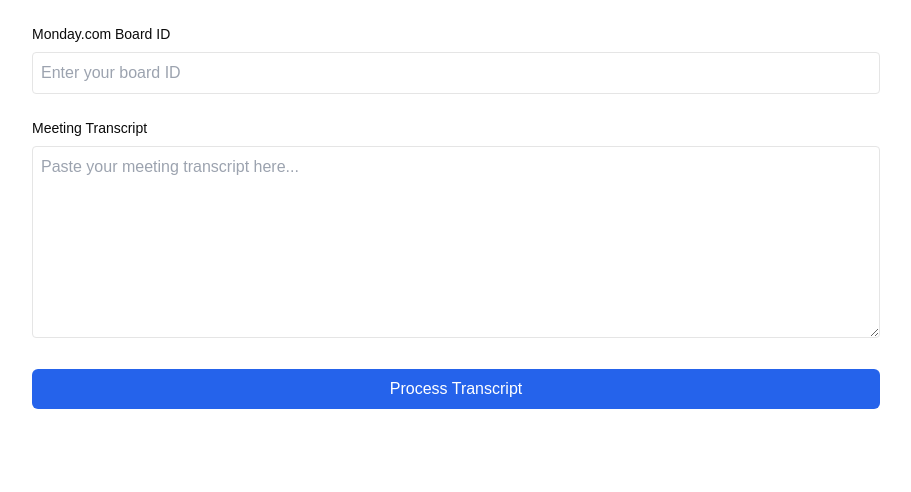
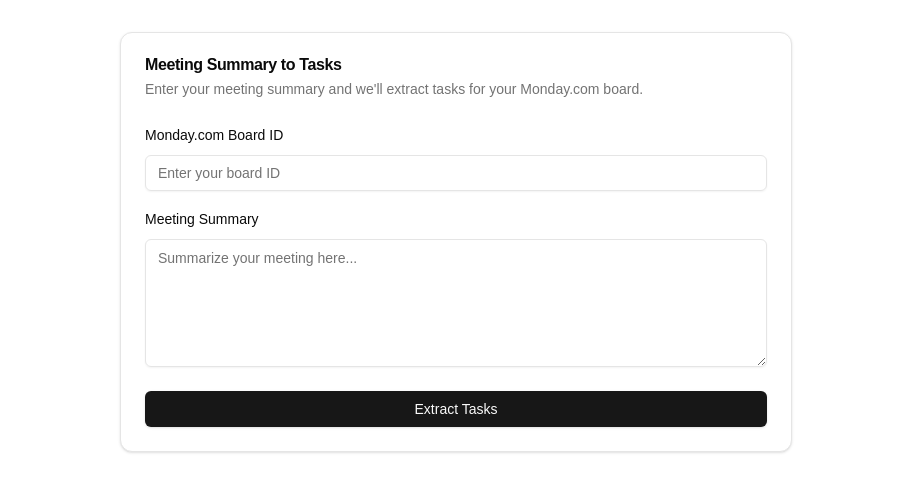
Before and after one commit to anujsb/transcript-to-task-app, a Next.js app: page / in a window 1280 px wide. Shown: the top 492 px of the page, without its empty margins (184-1095 px from the left). Built offline with nearby package versions, Linux system fonts and the light colour scheme.

Commit message:
ui change

```diff
--- a/package.json
+++ b/package.json
@@ -13,6 +13,7 @@
     "@google-cloud/local-auth": "2.1.0",
     "@google/generative-ai": "^0.21.0",
     "@mondaycom/apps-sdk": "^3.1.0",
+    "@radix-ui/react-label": "^2.1.1",
     "@radix-ui/react-slot": "^1.1.1",
     "class-variance-authority": "^0.7.1",
     "clsx": "^2.1.1",
--- a/src/components/TranscriptProcessor.tsx
+++ b/src/components/TranscriptProcessor.tsx
@@ -1,267 +1,37 @@
-// // "use client";
-// // import { useState } from "react";
-// // import { Card, CardHeader, CardTitle, CardContent } from "@/components/ui/card";
+"use client"
 
-// // const TranscriptProcessor = () => {
-// //   const [transcript, setTranscript] = useState("");
-// //   const [boardId, setBoardId] = useState("");
-// //   const [loading, setLoading] = useState(false);
-// //   const [result, setResult] = useState(null);
-
-// //   const handleSubmit = async (e) => {
-// //     e.preventDefault();
-// //     setLoading(true);
-// //     setResult(null);
-
-// //     try {
-// //       const response = await fetch("/api/process-transcript", {
-// //         method: "POST",
-// //         headers: {
-// //           "Content-Type": "application/json",
-// //         },
-// //         body: JSON.stringify({ transcript, boardId }),
-// //       });
-
-// //       if (!response.ok) {
-// //         throw new Error(`Error: ${response.statusText}`);
-// //       }
-
-// //       const data = await response.json();
-// //       setResult(data);
-// //     } catch (error) {
-// //       console.error("Error:", error);
-// //       setResult({ error: "Failed to process transcript. Please try again later." });
-// //     } finally {
-// //       setLoading(false);
-// //     }
-// //   };
-
-// //   return (
-// //     <Card className="w-full max-w-2xl mx-auto mt-8">
-// //       <CardHeader>
-// //         <CardTitle>Meeting Transcript to Tasks</CardTitle>
-// //       </CardHeader>
-// //       <CardContent>
-// //         <form onSubmit={handleSubmit} className="space-y-4">
-// //           <div>
-// //             <label className="block text-sm font-medium mb-2">
-// //               Monday.com Board ID
-// //             </label>
-// //             <input
-// //               type="text"
-// //               value={boardId}
-// //               onChange={(e) => setBoardId(e.target.value)}
-// //               className="w-full p-2 border rounded"
-// //               required
-// //             />
-// //           </div>
-// //           <div>
-// //             <label className="block text-sm font-medium mb-2">
-// //               Meeting Transcript
-// //             </label>
-// //             <textarea
-// //               value={transcript}
-// //               onChange={(e) => setTranscript(e.target.value)}
-// //               className="w-full p-2 border rounded h-48"
-// //               required
-// //             />
-// //           </div>
-// //           <button
-// //             type="submit"
-// //             disabled={loading}
-// //             className="w-full bg-blue-500 text-white p-2 rounded hover:bg-blue-600 disabled:bg-gray-400"
-// //           >
-// //             {loading ? "Processing..." : "Create Tasks"}
-// //           </button>
-// //         </form>
-
-// //         {result && (
-// //           <div className="mt-4">
-// //             {result.error ? (
-// //               <div className="text-red-600">
-// //                 <strong>Error:</strong> {result.error}
-// //               </div>
-// //             ) : (
-// //               <div>
-// //                 <h3 className="font-medium">Created Tasks:</h3>
-// //                 <pre className="mt-2 p-4 bg-gray-100 rounded overflow-auto">
-// //                   {JSON.stringify(result, null, 2)}
-// //                 </pre>
-// //               </div>
-// //             )}
-// //           </div>
-// //         )}
-// //       </CardContent>
-// //     </Card>
-// //   );
-// // };
-
-// // export default TranscriptProcessor;
-// "use client"
-// import { useState } from 'react';
-// import { Upload } from 'lucide-react';
-
-// interface Task {
-//   title: string;
-//   description: string;
-//   assignee?: string;
-//   dueDate?: string;
-//   priority?: string;
-// }
-
-// export default function TranscriptProcessor() {
-//   const [loading, setLoading] = useState(false);
-//   const [error, setError] = useState<string | null>(null);
-//   const [tasks, setTasks] = useState<Task[]>([]);
-//   const [boardId, setBoardId] = useState('');
-
-//   const handleSubmit = async (event: React.FormEvent<HTMLFormElement>) => {
-//     event.preventDefault();
-//     setLoading(true);
-//     setError(null);
-
-//     const formData = new FormData(event.currentTarget);
-//     const file = formData.get('transcript') as File;
-
-//     if (!file || !boardId) {
-//       setError('Please provide both a transcript file and board ID');
-//       setLoading(false);
-//       return;
-//     }
-
-//     try {
-//       const text = await file.text();
-//       const response = await fetch('/api/process-transcript', {
-//         method: 'POST',
-//         headers: {
-//           'Content-Type': 'application/json',
-//         },
-//         body: JSON.stringify({
-//           transcript: text,
-//           boardId,
-//         }),
-//       });
-
-//       if (!response.ok) {
-//         const errorData = await response.json();
-//         throw new Error(errorData.error || 'Failed to process transcript');
-//       }
-
-//       const data = await response.json();
-//       setTasks(data.tasks);
-//     } catch (err) {
-//       setError(err instanceof Error ? err.message : 'An unexpected error occurred');
-//       console.error('Error processing transcript:', err);
-//     } finally {
-//       setLoading(false);
-//     }
-//   };
-
-//   return (
-//     <div className="max-w-4xl mx-auto p-6">
-//       <form onSubmit={handleSubmit} className="space-y-6">
-//         <div>
-//           <label htmlFor="boardId" className="block text-sm font-medium mb-2">
-//             Monday.com Board ID
-//           </label>
-//           <input
-//             id="boardId"
-//             type="text"
-//             value={boardId}
-//             onChange={(e) => setBoardId(e.target.value)}
-//             className="w-full p-2 border rounded focus:ring-2 focus:ring-blue-500"
-//             placeholder="Enter your board ID"
-//           />
-//         </div>
-
-//         <div className="border-2 border-dashed rounded-lg p-8 text-center">
-//           <label className="cursor-pointer block">
-//             <input
-//               type="file"
-//               name="transcript"
-//               accept=".txt,.doc,.docx,.pdf"
-//               className="hidden"
-//               onChange={() => setError(null)}
-//             />
-//             <Upload className="mx-auto h-12 w-12 text-gray-400" />
-//             <p className="mt-2">Upload meeting transcript</p>
-//           </label>
-//         </div>
-
-//         {error && (
-//           <div className="p-4 bg-red-50 text-red-600 rounded-md">
-//             {error}
-//           </div>
-//         )}
-
-//         <button
-//           type="submit"
-//           disabled={loading}
-//           className="w-full py-2 px-4 bg-blue-600 text-white rounded-md hover:bg-blue-700 disabled:opacity-50"
-//         >
-//           {loading ? 'Processing...' : 'Process Transcript'}
-//         </button>
-//       </form>
-
-//       {tasks.length > 0 && (
-//         <div className="mt-6">
-//           <h3 className="text-lg font-semibold mb-4">Extracted Tasks:</h3>
-//           <div className="space-y-4">
-//             {tasks.map((task, index) => (
-//               <div key={index} className="p-4 border rounded bg-white shadow-sm">
-//                 <h4 className="font-medium">{task.title}</h4>
-//                 <p className="text-gray-600 mt-1">{task.description}</p>
-//                 {task.assignee && (
-//                   <p className="text-sm text-gray-500 mt-2">
-//                     Assignee: {task.assignee}
-//                   </p>
-//                 )}
-//                 {task.dueDate && (
-//                   <p className="text-sm text-gray-500">
-//                     Due: {task.dueDate}
-//                   </p>
-//                 )}
-//                 {task.priority && (
-//                   <p className="text-sm text-gray-500">
-//                     Priority: {task.priority}
-//                   </p>
-//                 )}
-//               </div>
-//             ))}
-//           </div>
-//         </div>
-//       )}
-//     </div>
-//   );
-// }
-
-"use client"
-import { useState } from 'react';
+import { useState } from 'react'
+import { Card, CardContent, CardDescription, CardFooter, CardHeader, CardTitle } from "@/components/ui/card"
+import { Input } from "@/components/ui/input"
+import { Label } from "@/components/ui/label"
+import { Textarea } from "@/components/ui/textarea"
+import { Button } from "@/components/ui/button"
+import { Loader2 } from 'lucide-react'
 
 interface Task {
-  title: string;
-  description: string;
-  assignee?: string;
-  dueDate?: string;
-  priority?: string;
+  title: string
+  description: string
+  assignee?: string
+  dueDate?: string
+  priority?: string
 }
 
 export default function TranscriptProcessor() {
-  const [loading, setLoading] = useState(false);
-  const [error, setError] = useState<string | null>(null);
-  const [tasks, setTasks] = useState<Task[]>([]);
-  const [boardId, setBoardId] = useState('');
-  const [transcript, setTranscript] = useState('');
+  const [loading, setLoading] = useState(false)
+  const [error, setError] = useState<string | null>(null)
+  const [tasks, setTasks] = useState<Task[]>([])
+  const [boardId, setBoardId] = useState('')
+  const [prompt, setPrompt] = useState('')
 
   const handleSubmit = async (event: React.FormEvent<HTMLFormElement>) => {
-    event.preventDefault();
-    setLoading(true);
-    setError(null);
+    event.preventDefault()
+    setLoading(true)
+    setError(null)
 
-    if (!transcript || !boardId) {
-      setError('Please provide both transcript text and board ID');
-      setLoading(false);
-      return;
+    if (!prompt || !boardId) {
+      setError('Please provide both a prompt and board ID')
+      setLoading(false)
+      return
     }
 
     try {
@@ -271,99 +41,92 @@
           'Content-Type': 'application/json',
         },
         body: JSON.stringify({
-          transcript,
+          transcript: prompt,
           boardId,
         }),
-      });
+      })
 
       if (!response.ok) {
-        const errorData = await response.json();
-        throw new Error(errorData.error || 'Failed to process transcript');
+        const errorData = await response.json()
+        throw new Error(errorData.error || 'Failed to process prompt')
       }
 
-      const data = await response.json();
-      setTasks(data.tasks);
+      const data = await response.json()
+      setTasks(data.tasks)
     } catch (err) {
-      setError(err instanceof Error ? err.message : 'An unexpected error occurred');
-      console.error('Error processing transcript:', err);
+      setError(err instanceof Error ? err.message : 'An unexpected error occurred')
+      console.error('Error processing prompt:', err)
     } finally {
-      setLoading(false);
+      setLoading(false)
     }
-  };
+  }
 
   return (
-    <div className="max-w-4xl mx-auto p-6">
-      <form onSubmit={handleSubmit} className="space-y-6">
-        <div>
-          <label htmlFor="boardId" className="block text-sm font-medium mb-2">
-            Monday.com Board ID
-          </label>
-          <input
+    <Card className="w-full max-w-2xl mx-auto mt-8">
+      <CardHeader>
+        <CardTitle>Meeting Summary to Tasks</CardTitle>
+        <CardDescription>Enter your meeting summary and we'll extract tasks for your Monday.com board.</CardDescription>
+      </CardHeader>
+      <CardContent>
+        <form onSubmit={handleSubmit} className="space-y-4">
+          <div className="space-y-2">
+            <Label htmlFor="boardId">Monday.com Board ID</Label>
+            <Input
               id="boardId"
-            type="text"
               value={boardId}
               onChange={(e) => setBoardId(e.target.value)}
-            className="w-full p-2 border rounded focus:ring-2 focus:ring-blue-500"
               placeholder="Enter your board ID"
             />
           </div>
-
-        <div>
-          <label htmlFor="transcript" className="block text-sm font-medium mb-2">
-            Meeting Transcript
-          </label>
-          <textarea
-            id="transcript"
-            value={transcript}
-            onChange={(e) => setTranscript(e.target.value)}
-            className="w-full h-48 p-2 border rounded focus:ring-2 focus:ring-blue-500"
-            placeholder="Paste your meeting transcript here..."
+          <div className="space-y-2">
+            <Label htmlFor="prompt">Meeting Summary</Label>
+            <Textarea
+              id="prompt"
+              value={prompt}
+              onChange={(e) => setPrompt(e.target.value)}
+              placeholder="Summarize your meeting here..."
+              className="h-32"
             />
           </div>
-
           {error && (
-          <div className="p-4 bg-red-50 text-red-600 rounded-md">
+            <div className="p-3 text-sm bg-destructive/15 text-destructive rounded">
               {error}
             </div>
           )}
-
-        <button
-          type="submit"
-          disabled={loading}
-          className="w-full py-2 px-4 bg-blue-600 text-white rounded-md hover:bg-blue-700 disabled:opacity-50"
-        >
-          {loading ? 'Processing...' : 'Process Transcript'}
-        </button>
         </form>
-
+      </CardContent>
+      <CardFooter>
+        <Button className="w-full" disabled={loading} onClick={() => handleSubmit}>
+          {loading ? (
+            <>
+              <Loader2 className="mr-2 h-4 w-4 animate-spin" />
+              Processing
+            </>
+          ) : (
+            'Extract Tasks'
+          )}
+        </Button>
+      </CardFooter>
       {tasks.length > 0 && (
-        <div className="mt-6">
+        <CardContent className="mt-6 border-t pt-6">
           <h3 className="text-lg font-semibold mb-4">Extracted Tasks:</h3>
           <div className="space-y-4">
             {tasks.map((task, index) => (
-              <div key={index} className="p-4 border rounded bg-white shadow-sm">
-                <h4 className="font-medium">{task.title}</h4>
-                <p className="text-gray-600 mt-1">{task.description}</p>
-                {task.assignee && (
-                  <p className="text-sm text-gray-500 mt-2">
-                    Assignee: {task.assignee}
-                  </p>
-                )}
-                {task.dueDate && (
-                  <p className="text-sm text-gray-500">
-                    Due: {task.dueDate}
-                  </p>
-                )}
-                {task.priority && (
-                  <p className="text-sm text-gray-500">
-                    Priority: {task.priority}
-                  </p>
-                )}
-              </div>
+              <Card key={index}>
+                <CardHeader>
+                  <CardTitle>{task.title}</CardTitle>
+                  {task.assignee && <CardDescription>Assignee: {task.assignee}</CardDescription>}
+                </CardHeader>
+                <CardContent>
+                  <p>{task.description}</p>
+                  {task.dueDate && <p className="text-sm text-muted-foreground mt-2">Due: {task.dueDate}</p>}
+                  {task.priority && <p className="text-sm text-muted-foreground">Priority: {task.priority}</p>}
+                </CardContent>
+              </Card>
             ))}
           </div>
-        </div>
+        </CardContent>
       )}
-    </div>
-  );
+    </Card>
+  )
 }
--- /dev/null
+++ b/src/components/ui/input.tsx
@@ -0,0 +1,22 @@
+import * as React from "react"
+
+import { cn } from "@/lib/utils"
+
+const Input = React.forwardRef<HTMLInputElement, React.ComponentProps<"input">>(
+  ({ className, type, ...props }, ref) => {
+    return (
+      <input
+        type={type}
+        className={cn(
+          "flex h-9 w-full rounded-md border border-input bg-transparent px-3 py-1 text-base shadow-sm transition-colors file:border-0 file:bg-transparent file:text-sm file:font-medium file:text-foreground placeholder:text-muted-foreground focus-visible:outline-none focus-visible:ring-1 focus-visible:ring-ring disabled:cursor-not-allowed disabled:opacity-50 md:text-sm",
+          className
+        )}
+        ref={ref}
+        {...props}
+      />
+    )
+  }
+)
+Input.displayName = "Input"
+
+export { Input }
--- /dev/null
+++ b/src/components/ui/label.tsx
@@ -0,0 +1,26 @@
+"use client"
+
+import * as React from "react"
+import * as LabelPrimitive from "@radix-ui/react-label"
+import { cva, type VariantProps } from "class-variance-authority"
+
+import { cn } from "@/lib/utils"
+
+const labelVariants = cva(
+  "text-sm font-medium leading-none peer-disabled:cursor-not-allowed peer-disabled:opacity-70"
+)
+
+const Label = React.forwardRef<
+  React.ElementRef<typeof LabelPrimitive.Root>,
+  React.ComponentPropsWithoutRef<typeof LabelPrimitive.Root> &
+    VariantProps<typeof labelVariants>
+>(({ className, ...props }, ref) => (
+  <LabelPrimitive.Root
+    ref={ref}
+    className={cn(labelVariants(), className)}
+    {...props}
+  />
+))
+Label.displayName = LabelPrimitive.Root.displayName
+
+export { Label }
--- /dev/null
+++ b/src/components/ui/textarea.tsx
@@ -0,0 +1,22 @@
+import * as React from "react"
+
+import { cn } from "@/lib/utils"
+
+const Textarea = React.forwardRef<
+  HTMLTextAreaElement,
+  React.ComponentProps<"textarea">
+>(({ className, ...props }, ref) => {
+  return (
+    <textarea
+      className={cn(
+        "flex min-h-[60px] w-full rounded-md border border-input bg-transparent px-3 py-2 text-base shadow-sm placeholder:text-muted-foreground focus-visible:outline-none focus-visible:ring-1 focus-visible:ring-ring disabled:cursor-not-allowed disabled:opacity-50 md:text-sm",
+        className
+      )}
+      ref={ref}
+      {...props}
+    />
+  )
+})
+Textarea.displayName = "Textarea"
+
+export { Textarea }
```
Also changed, not shown: 1 other file (tests, documents, lock files or other folders). Lines whose indentation alone changed are shown as unchanged.
